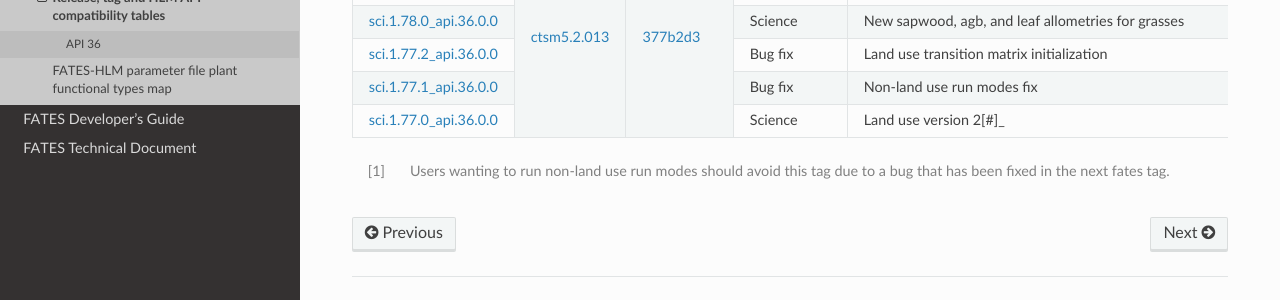
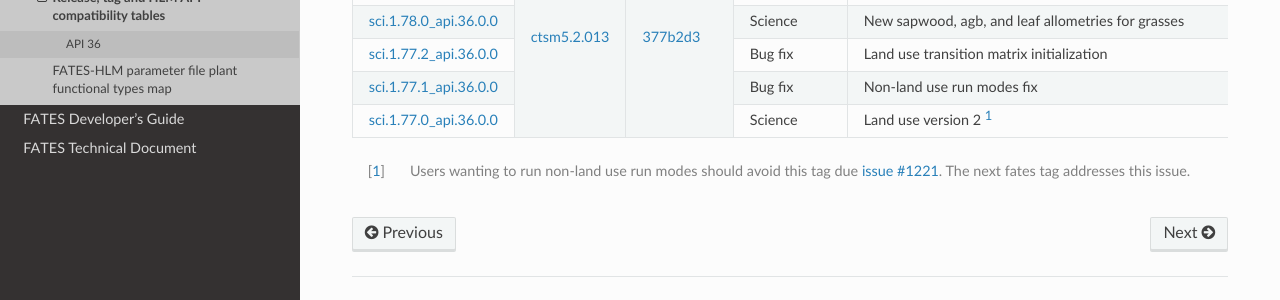
Before and after one commit to NGEET/fates-users-guide, a Sphinx documentation site: the page built from docs/source/user/release-tags-compat-table.rst, in a window 1280 px wide and 968 px high. Shown: the part 586-886 px from the top of the window. Built offline with Sphinx 7.4.7 and the Read the Docs theme 3.1.0, drawn with Linux system fonts in a browser that asks for light colours.

Commit message:
fix footnote and add link to issue

```diff
--- a/docs/source/user/release-tags-compat-table.rst
+++ b/docs/source/user/release-tags-compat-table.rst
@@ -27,10 +27,10 @@ API 36
 +--------------------------+                +            +-------------+----------------------------------------------------------------+
 | `sci.1.77.1_api.36.0.0`_ |                |            | Bug fix     | Non-land use run modes fix                                     |
 +--------------------------+                +            +-------------+----------------------------------------------------------------+
-| `sci.1.77.0_api.36.0.0`_ | `ctsm5.2.013`_ | `377b2d3`_ | Science     | Land use version 2[#]_                                         |
+| `sci.1.77.0_api.36.0.0`_ | `ctsm5.2.013`_ | `377b2d3`_ | Science     | Land use version 2 [#]_                                        |
 +--------------------------+----------------+------------+-------------+----------------------------------------------------------------+
 
-.. [#] Users wanting to run non-land use run modes should avoid this tag due to a bug that has been fixed in the next fates tag.
+.. [#] Users wanting to run non-land use run modes should avoid this tag due `issue #1221`_.  The next fates tag addresses this issue.
 
 .. _sci.1.79.2_api.36.1.0: https://github.com/NGEET/fates/releases/tag/sci.1.79.2_api.36.1.0
 .. _sci.1.79.1_api.36.1.0: https://github.com/NGEET/fates/releases/tag/sci.1.79.1_api.36.1.0
@@ -49,3 +49,5 @@ API 36
 
 .. _ef0abe7: https://github.com/E3SM-Project/E3SM/commit/ef0abe727bb4f3286a40d2350aaded5030197615
 .. _377b2d3: https://github.com/E3SM-Project/E3SM/commit/377b2d31d77977efc0f5edf79ba243377f668517
+
+.. _issue #1221: https://github.com/NGEET/fates/issues/1221
```
